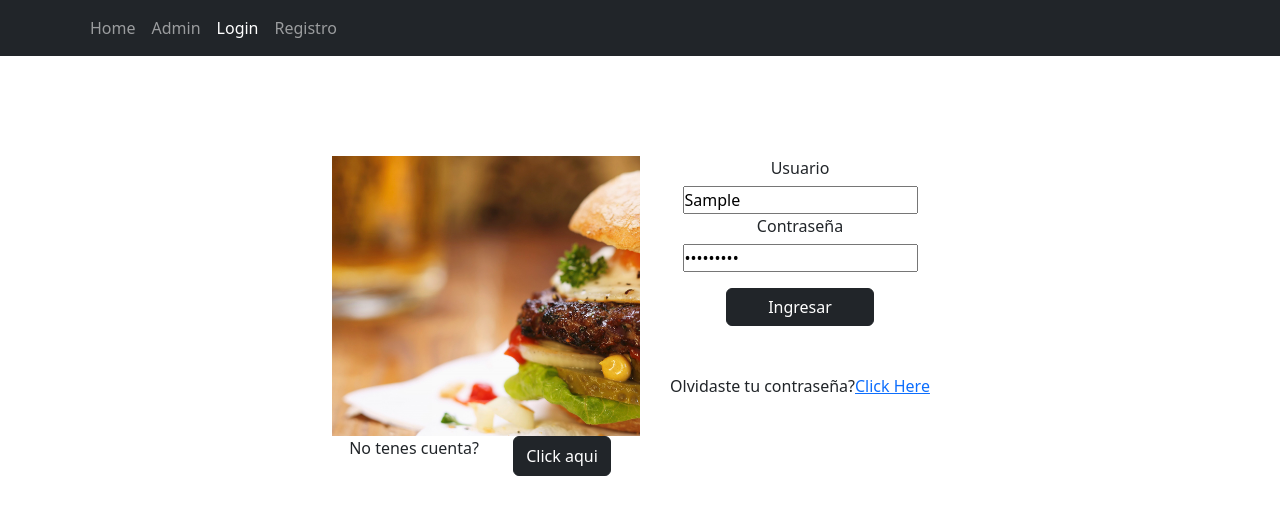
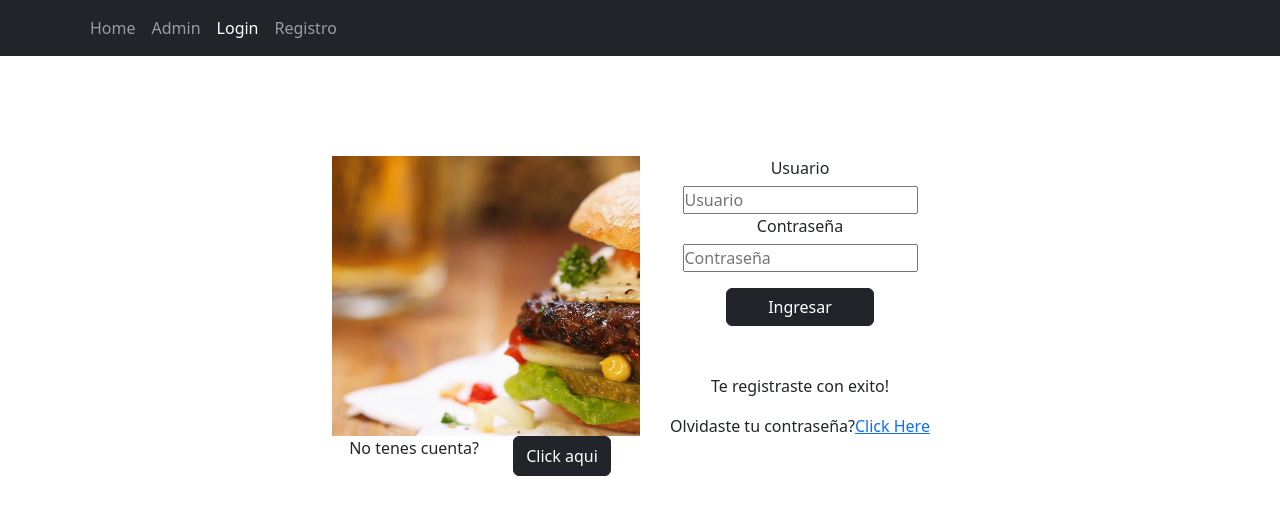
Before and after one commit to PatricioSirena/Proyecto3-RollinCode, a React (Vite) app: page /login in a window 1280 px wide. Both pictures are taken after typing "Sample", "Sample123" into the empty fields and a click on the button "Ingresar". Shown: the top 514 px of the page. Built offline with nearby package versions, Linux system fonts and the light colour scheme.

Commit message:
Ultimos cambios en login
Termino estructura de login

```diff
--- a/src/pages/Login.jsx
+++ b/src/pages/Login.jsx
@@ -1,134 +1,5 @@
-// import React, { useState } from 'react'
-// import { Button, FormControl, FormGroup } from 'react-bootstrap';
-// import Form from 'react-bootstrap/Form'
-// import { useForm } from 'react-hook-form'
-// import { ingresar } from '../helpers/index'
-// import Swal from 'sweetalert2'
-// import { Navigate } from 'react-router-dom'
-// const Login = ({ admin, setAdmin, MyUser, setUser, setIslogueado, logueado }) => {
-//     const { register, handleSubmit, formState: { errors }, reset } = useForm();
-
-//     const onSubmit = (user) => {
-//         ingresar(user)
-//             .then(data => {
-//                 if (data.length == 0) {
-//                     Swal.fire('¡Usuario o contraseña incorrecto!')
-//                 } else {
-//                     let { admin, firstName, lastName, email, id } = data[0];
-//                     setUser(data[0])
-//                     setAdmin(data[0].admin)
-//                     setIslogueado(true)
-//                     window.localStorage.setItem("user", JSON.stringify({ admin, firstName, lastName, email, id }))
-//                 }
-//             })
-
-//     }
-//     return (
-//         <div>
-//             {logueado ? <Navigate to="/products" /> :
-//                 <Form className='w-50 bg-info p-3 bg-opacity-25' onSubmit={handleSubmit(onSubmit)}>
-//                     <FormGroup>
-//                         <Form.Label>Email</Form.Label>
-//                         <FormControl
-//                             type='email'
-//                             {...register("email", {
-//                                 required: "Hay que llenar el campo email es obligatorio",
-//                                 pattern: {
-//                                     value: /^([a-zA-Z0-9])+([a-zA-Z0-9\._-])*@([a-zA-Z0-9_-])+([a-zA-Z0-9\._-]+)+$/,
-//                                     message: "El formato del email es incorrecto!"
-//                                 }
-//                             })}
-
-//                         />
-//                         <Form.Text className="text-danger">
-//                             {errors.email?.message}
-//                         </Form.Text>
-
-//                     </FormGroup>
-//                     <FormGroup>
-//                         <Form.Label>Contraseña</Form.Label>
-//                         <FormControl
-//                             type='password'
-//                             {...register("password", {
-//                                 required: "hay que llenar el campo de la contraseña!",
-//                                 pattern: {
-//                                     value: /^(?=\w*\d)(?=\w*[A-Z])(?=\w*[a-z])\S{8,16}$/,
-//                                     message: "La contraseña debe tener al entre 8 y 16 caracteres, al menos un dígito númerico, al menos una minúscula y al menos una mayúscula."
-//                                 }
-//                             })}
-
-//                         />
-//                         <Form.Text className="text-danger">
-//                             {errors.password?.message}
-//                         </Form.Text>
-//                     </FormGroup>
-//                     <FormGroup>
-//                         <Button type='submit'>Ingresar</Button>
-//                     </FormGroup>
-
-//                 </Form>
-//             }
-
-//         </div>
-//     )
-// }
-
-// export default Login
-
-
-// import { useState } from "react";
-// import { Form, Button } from "react-bootstrap";
-// import { Navigate } from 'react-router-dom'
-// import Home from "./Home";
-
-// const Login = () => {
-//     const [username, setUsername] = useState("");
-//     const [password, setPassword] = useState("");
-
-//     const handleSubmit = (e) => {
-//         e.preventDefault();
-
-//         // Enviar los datos de inicio de sesión al servidor.
-//         console.log('');
-//         if (username === "admin" && password === "password") {
-//             <Navigate to={<Home/>}/>
-//             // Redirigir al usuario a la página de inicio.
-//         } else {
-//             // Mostrar un mensaje de error.
-//         }
-//     };
-
-//     return (
-//         <Form onSubmit={handleSubmit}>
-//             <Form.Group controlId="formBasicEmail">
-//                 <Form.Label>Nombre de usuario</Form.Label>
-//                 <Form.Control
-//                     type="text"
-//                     placeholder="Introduzca su nombre de usuario"
-//                     value={username}
-//                     onChange={(e) => setUsername(e.target.value)}
-//                 />
-//             </Form.Group>
-
-//             <Form.Group controlId="formBasicPassword">
-//                 <Form.Label>Contraseña</Form.Label>
-//                 <Form.Control
-//                     type="password"
-//                     placeholder="Introduzca su contraseña"
-//                     value={password}
-//                     onChange={(e) => setPassword(e.target.value)}
-//                 />
-//             </Form.Group>
-
-//             <Button variant="primary" type="submit">
-//                 Iniciar sesión
-//             </Button>
-//         </Form>
-//     );
-// };
-
-// export default Login;
-import { Formik } from "formik";
+import { useState } from "react";
+import { Formik, Form, Field, ErrorMessage } from "formik";
 import '../estilos/login.css'
 import Container from 'react-bootstrap/Container';
 import Row from 'react-bootstrap/Row';
@@ -136,6 +7,7 @@ import Col from 'react-bootstrap/Col';
 import imagen from "../assets/img/portada.jpg";
 
 const Login = () => {
+    const [datosEnviados, cambiarDatosEnviados] = useState(false);
     return (
         <>
             <Formik
@@ -143,74 +15,77 @@ const Login = () => {
                     usuario: '',
                     contraseña: ''
                 }}
-                validate={(valores) =>{
+                validate={(valores) => {
                     let errores = {};
 
-                    if (!valores.usuario){
-                        errores.usuario = 'Por favor ingresar el usuario.'
+                    if (!valores.usuario) {
+                        errores.usuario = 'Por favor ingrese el usuario.'
                     } else if (!/^[A-Za-z0-9]+$/g.test(valores.usuario)) {
                         errores.usuario = 'El usuario solo puede tener letras y numeros.'
                     }
 
-                    if (!valores.contraseña){
-                        errores.contraseña = 'Por favor ingresar la contraseña.'
-                    } else if (!/^(?=\w*\d)(?=\w*[A-Z])(?=\w*[a-z])\S{8,16}$/g.test(valores.contraseña)){
+                    if (!valores.contraseña) {
+                        errores.contraseña = 'Por favor ingrese la contraseña.'
+                    } else if (!/^(?=\w*\d)(?=\w*[A-Z])(?=\w*[a-z])\S{8,16}$/g.test(valores.contraseña)) {
                         errores.contraseña = 'La contraseña debe tener entre 8 y 16 caracteres, al menos un dígito, al menos una minúscula y al menos una mayúscula.'
                     }
 
                     return errores;
                 }}
-                onSubmit={(valores) => {
-                    console.log(valores);
+                onSubmit={(valores, { resetForm }) => {
+                    let usuarioRegistrado = valores;
+                    resetForm();
                     console.log('Formulario enviado');
+                    console.log(usuarioRegistrado);
+                    cambiarDatosEnviados(true);
+                    setTimeout(() => cambiarDatosEnviados(false), 5000)
                 }}
             >
-                {({handleSubmit, values, handleChange, handleBlur, errors}) => (
+                {({ errors }) => (
                     <Container className='containerLogin'>
                         <Row>
-                            <Col>
+                            <Col className="colImagen">
                                 <img className='h-25' src={imagen} alt="" />
                                 <div className='d-flex justify-content-around'>
                                     <p>No tenes cuenta?</p>
                                     <button className='btn btn-dark'>Click aqui</button>
                                 </div>
                             </Col>
-                            <Col>
-                                <form className='formulario text-center' onSubmit={handleSubmit}>
+                            <Col className="colFormulario">
+                                <Form className='formulario text-center'>
                                     <div>
                                         <label htmlFor="usuario">Usuario</label>
                                         <br />
-                                        <input
+                                        <Field
                                             id="usuario"
                                             type="text"
                                             name="usuario"
                                             placeholder="Usuario"
-                                            value={values.usuario}
-                                            onChange={handleChange}
-                                            onBlur={handleBlur}
-                                            />
-                                            {errors.usuario && <div className="error">{errors.usuario}</div>}
+                                        />
+                                        <ErrorMessage name="usuario" component={() => (
+                                            <div className="error">{errors.usuario}</div>
+                                        )} />
                                     </div>
                                     <div>
                                         <label htmlFor="contraseña">Contraseña</label>
                                         <br />
-                                        <input
+                                        <Field
                                             id="contraseña"
                                             type="password"
                                             name="contraseña"
                                             placeholder="Contraseña"
-                                            value={values.contraseña}
-                                            onChange={handleChange}
-                                            onBlur={handleBlur}
-                                            />
-                                            {errors.contraseña && <div className="error">{errors.contraseña}</div>}
+                                        />
+                                        <ErrorMessage name="contraseña" component={() => (
+                                            <div className="error">{errors.contraseña}</div>
+                                        )} />
                                     </div>
                                     <button type="submit" className="btn btn-dark mt-3 mb-5 w-50" >Ingresar</button>
+                                    {datosEnviados && <p className="usuarioRegistrado">Te registraste con exito!</p>}
                                     <div className='d-flex justify-content-center'>
                                         <p>Olvidaste tu contraseña?</p>
                                         <a href="#!">Click Here</a>
                                     </div>
-                                </form>
+                                </Form>
                             </Col>
                         </Row>
                     </Container>
```
